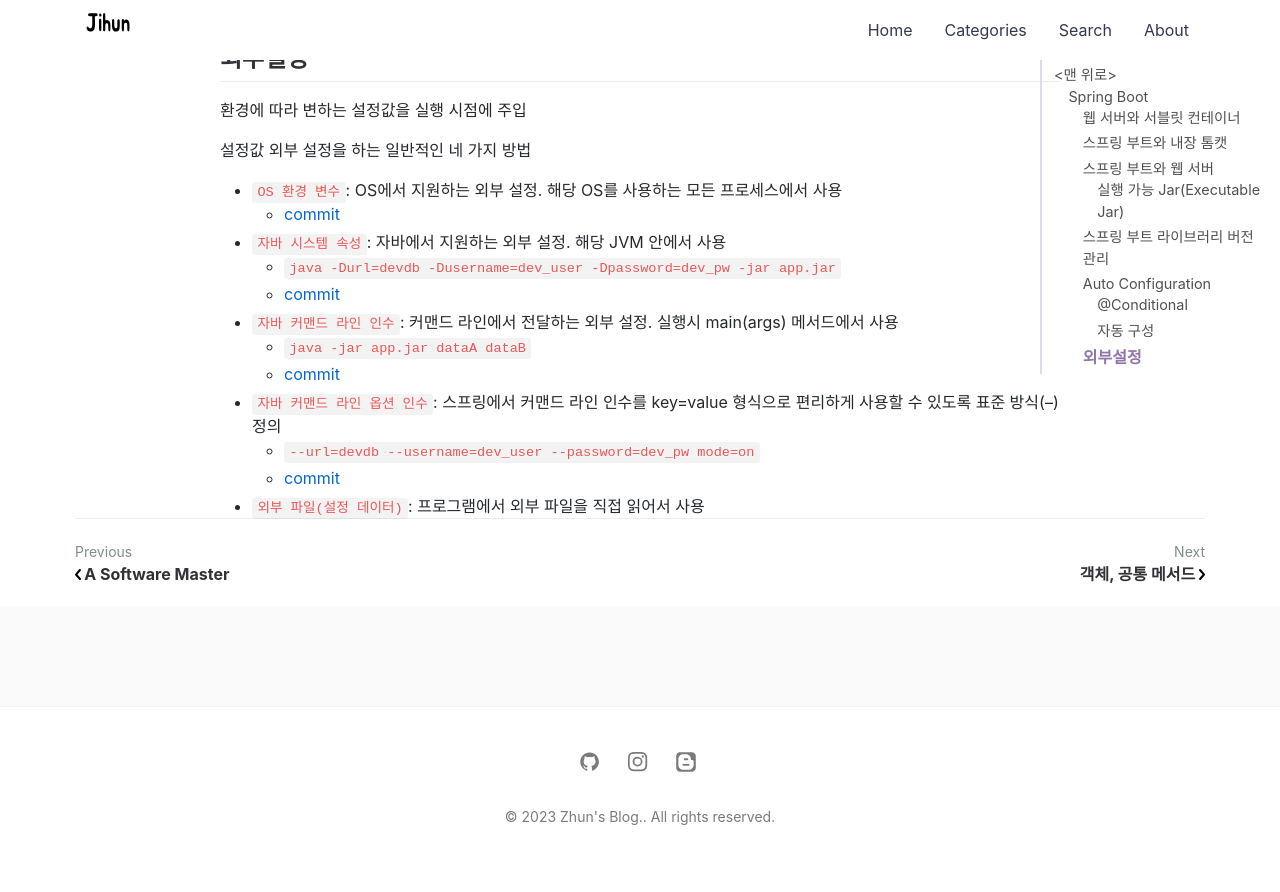
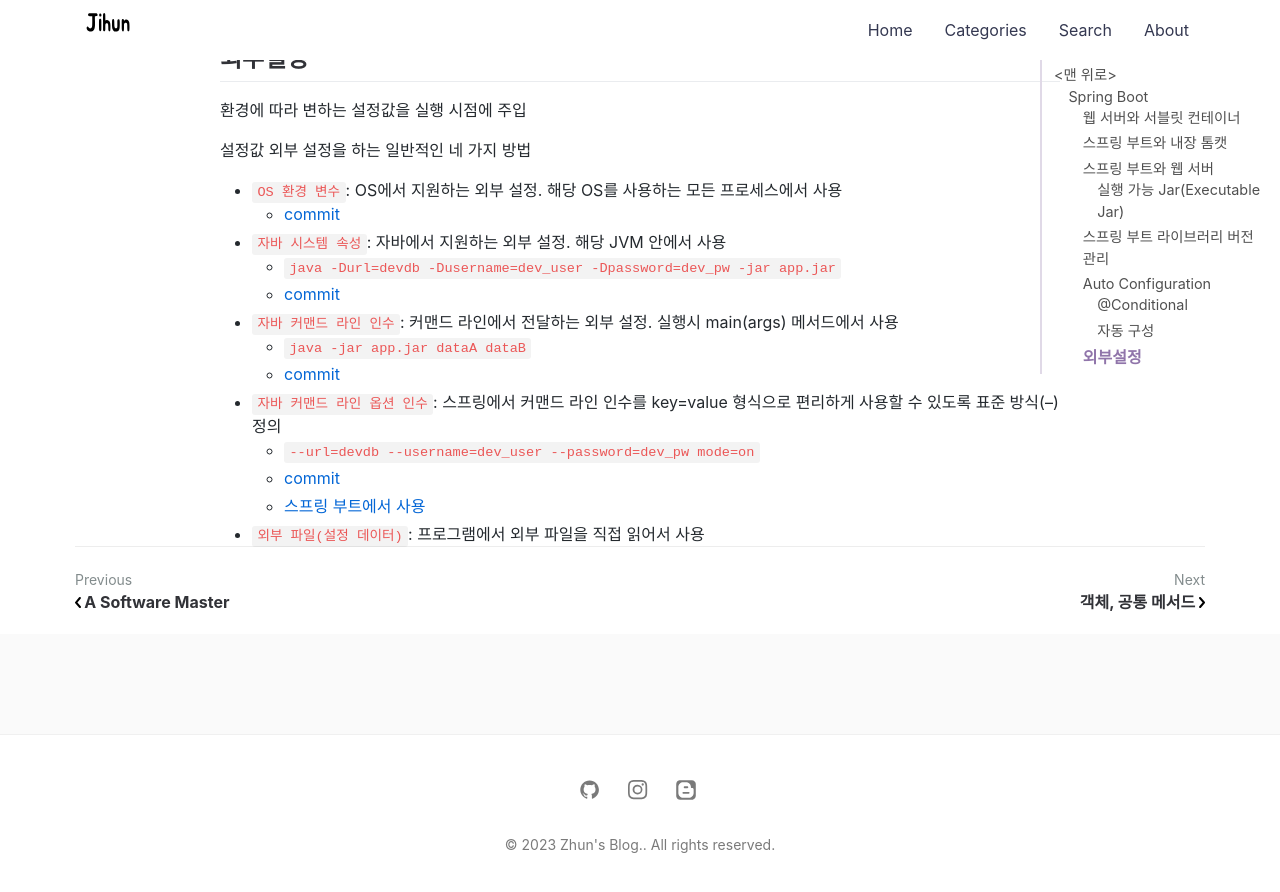
Before and after one commit to jihunparkme/jihunparkme.github.io, a Jekyll site: the page built from _posts/2023-04-06-spring-boot.md, in a window 1280 px wide and 900 px high, scrolled down 12691 px. Shown: the top 892 px of the window. Built offline with Jekyll 4.4.1, drawn with Linux system fonts in a browser that asks for light colours; nearby versions of some CDN libraries; comment, search, counter and statistics services are not loaded.

Commit message:
[SpringBoot] 외부설정: 커맨드 라인 옵션 인수와 스프링 부트

```diff
--- a/_posts/2023-04-06-spring-boot.md
+++ b/_posts/2023-04-06-spring-boot.md
@@ -529,4 +529,5 @@ public class JdbcTemplateAutoConfiguration {
 - `자바 커맨드 라인 옵션 인수`: 스프링에서 커맨드 라인 인수를 key=value 형식으로 편리하게 사용할 수 있도록 표준 방식(--) 정의
   - `--url=devdb --username=dev_user --password=dev_pw mode=on`
   - [commit](https://github.com/jihunparkme/Inflearn-Spring-Boot/commit/f505f48acd33fb89a4a4a0738c5dd9f29832b1ca)
+  - [스프링 부트에서 사용](https://github.com/jihunparkme/Inflearn-Spring-Boot/commit/51ac6770d986e8bd5db4d058d3f6a11cbebb68c5)
 - `외부 파일(설정 데이터)`: 프로그램에서 외부 파일을 직접 읽어서 사용
```
